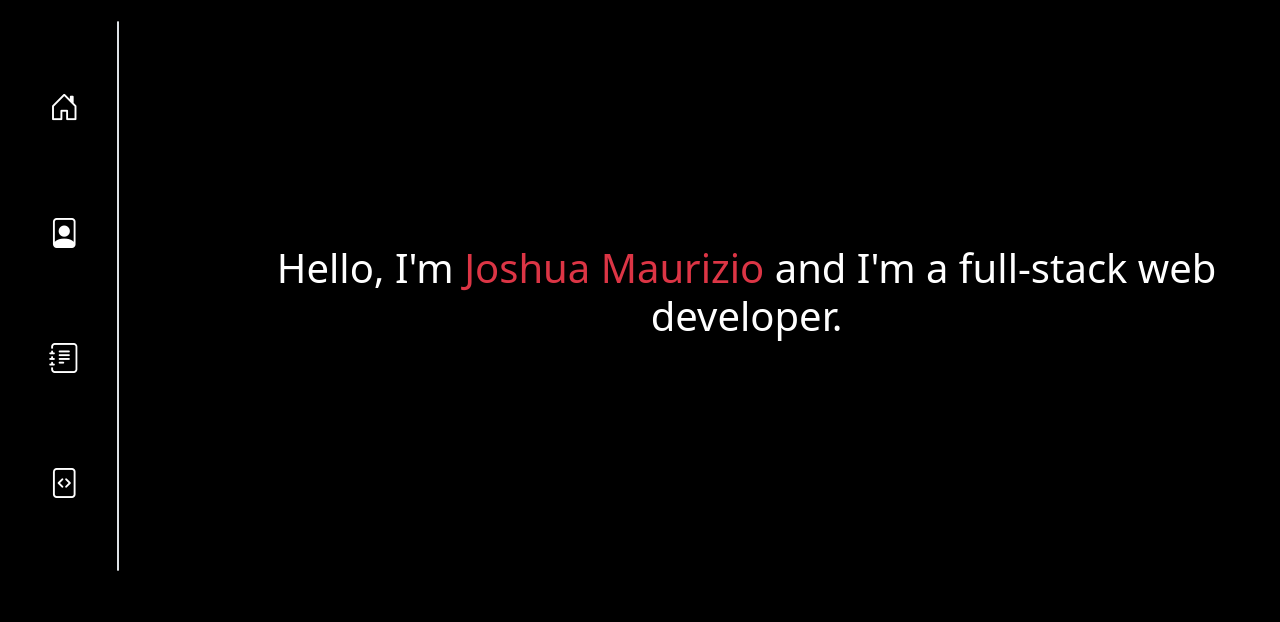
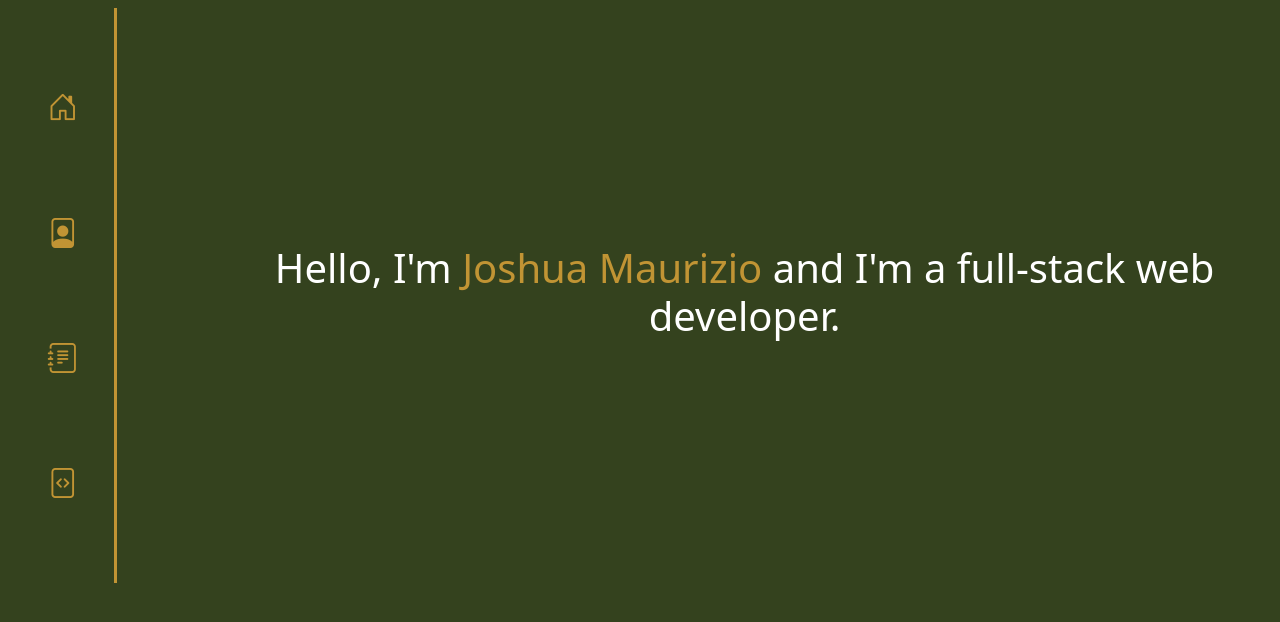
Before and after one commit to JMaurizio/Professional-Portfolio, a plain HTML site: page public/index.html in a window 1280 px wide. Drawn offline with nearby package versions, Linux system fonts and the light colour scheme.

Commit message:
updated color css

```diff
--- a/public/assets/style.css
+++ b/public/assets/style.css
@@ -1,22 +1,35 @@
+:root {
+    --primary:#34421E;
+    --secondary:#F1F1EF;
+    --tertiary:#C19434;
+}
+
 body {
-    background: black;
+    background: var(--primary);
+}
+
+p {
+    color: var(--secondary);
 }
 
 #main-nav {
     height: 575px;
-}
-
-#intro {
-    height: 575px;
+    border-style: solid;
+    border-top: none;
+    border-bottom: none;
+    border-left: none;
+    border-color: var(--tertiary);
 }
 
 #nav-text {
     visibility: hidden;
     display: none;
+    color: var(--tertiary);
 }
 
 #nav-icon {
     font-size: 30px;
+    color: var(--tertiary);
 }
 
 #nav-icon:hover #nav-text {
@@ -29,9 +42,8 @@ body {
     font-size: 50px;
 }
 
-#vl {
-    background-color: white;
-    height: 550px;
+#JMText {
+    color: var(--tertiary);
 }
 
 #JMPortrait {
@@ -49,6 +61,7 @@ body {
 
 #project-title {
     visibility: hidden;
+    color: var(--tertiary);
 }
 
 #project-card:hover #project-title {
--- a/public/index.html
+++ b/public/index.html
@@ -15,27 +15,26 @@
             <div class="col-1">
                 <nav class="h4 d-flex flex-column mt-2 justify-content-evenly align-items-center sticky-top" id="main-nav">
                     <a href="index.html" class="text-decoration-none text-white m-2 d-flex flex-column align-items-center" id="nav-icon">
-                        <i class="bi bi-house-door"></i>
+                        <i class="bi bi-house-door" id="nav-icon"></i>
                         <div id="nav-text">Home</div>
                     </a>
                     <a href="about-me.html" class="text-decoration-none text-white m-2 d-flex flex-column align-items-center" id="nav-icon">
-                        <i class="bi bi-file-person"></i>
+                        <i class="bi bi-file-person" id="nav-icon"></i>
                         <div id="nav-text">About Me</div>
                     </a>
                     <a href="resume.html" class="text-decoration-none text-white m-2 d-flex flex-column align-items-center" id="nav-icon">
-                        <i class="bi bi-journal-text"></i>
+                        <i class="bi bi-journal-text" id="nav-icon"></i>
                         <div id="nav-text">Resume</div>
                     </a>
                     <a href="projects.html" class="text-decoration-none text-white m-2 d-flex flex-column align-items-center" id="nav-icon">
-                        <i class="bi bi-file-code"></i>
+                        <i class="bi bi-file-code" id="nav-icon"></i>
                         <div id="nav-text">Projects</div>
                     </a>
                 </nav>
             </div>
-            <div class="border rounded" id="vl"></div>
             <div class="col-10 offset-1 d-flex flex-column justify-content-center align-items-center">
                 <p class="text-white h1 text-center">
-                    Hello, I'm <span class="text-danger">Joshua Maurizio</span> and I'm a full-stack web developer.
+                    Hello, I'm <span id="JMText">Joshua Maurizio</span> and I'm a full-stack web developer.
                 </p>
             </div>
         </section>
```
Also changed, not shown: public/about-me.html (+5 -6 lines), public/projects.html (+9 -10 lines), public/resume.html (+4 -5 lines).
